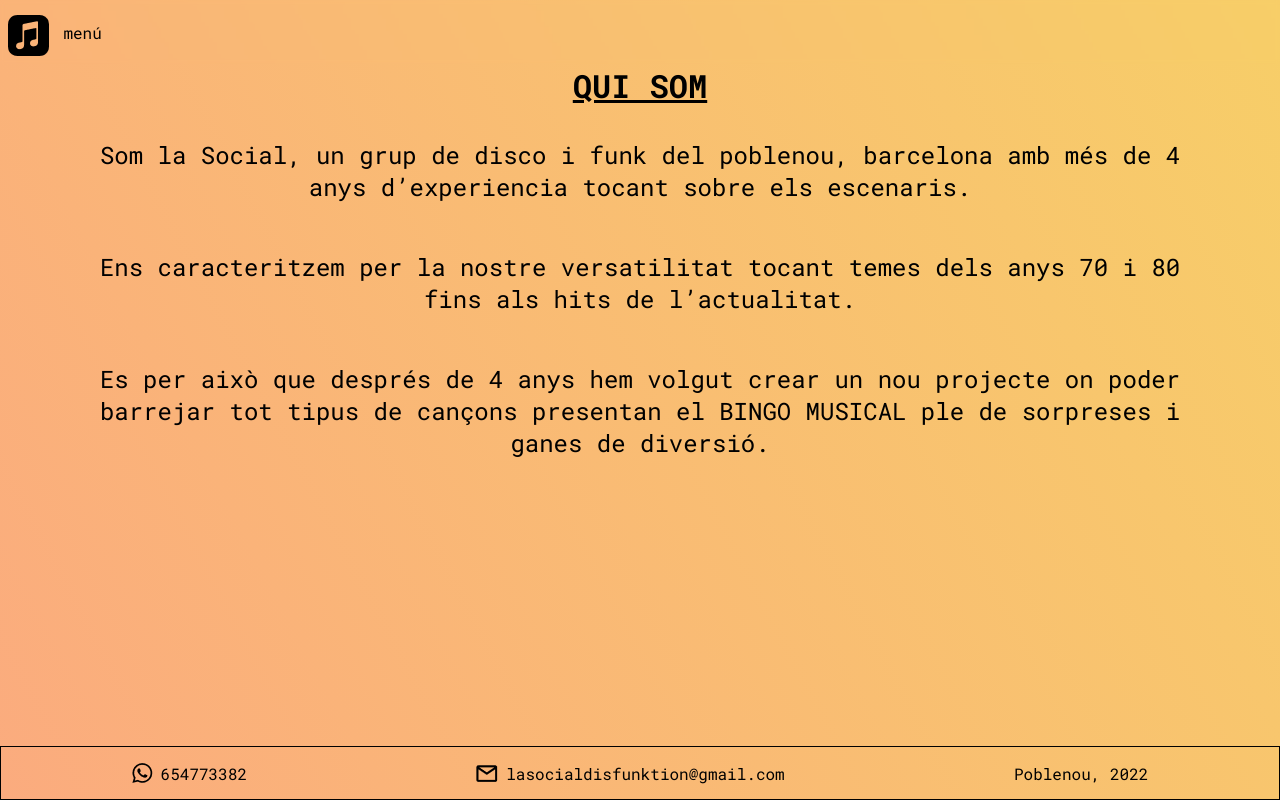
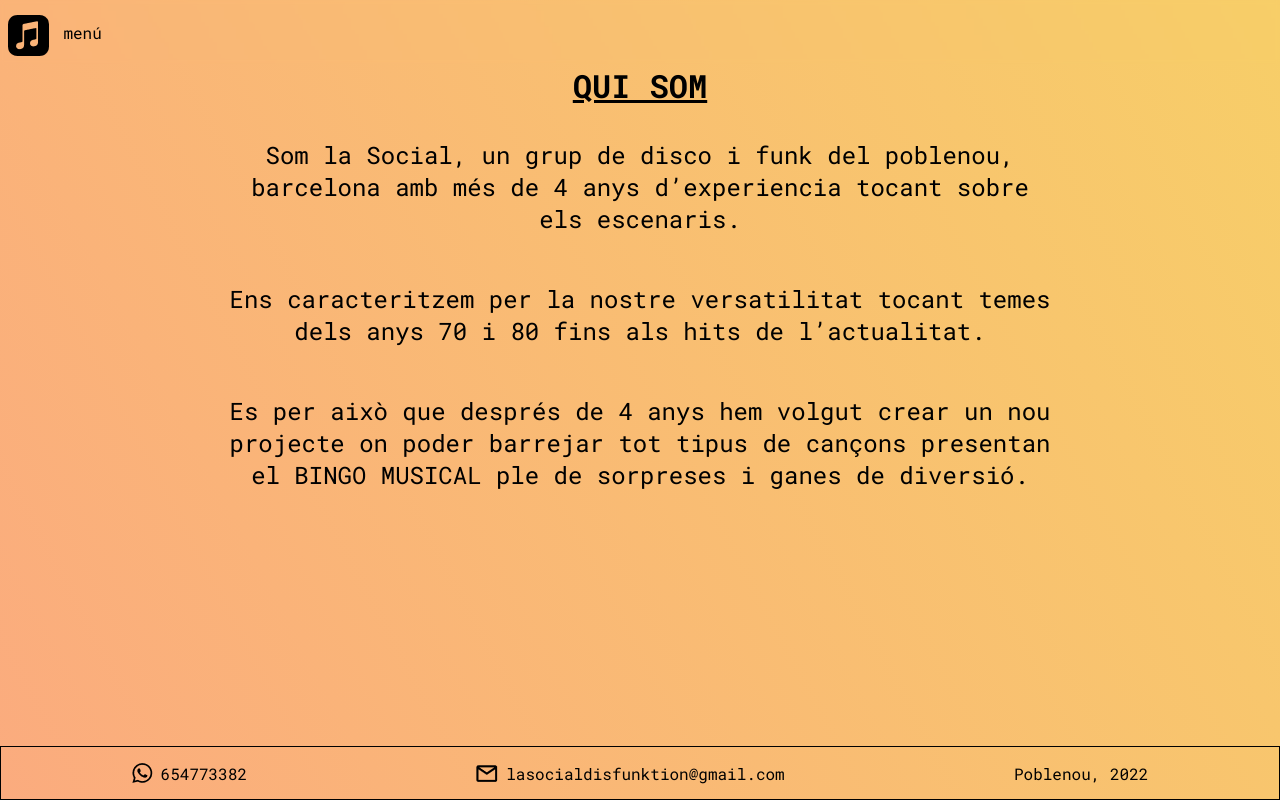
Before and after one commit to gteixi/social-bingo-webpage, a React (Create React App) app: page /about in a window 1280 px wide. Built offline with nearby package versions, Linux system fonts and the light colour scheme.

Commit message:
Add media query for desktop view in infoTemplate component

```diff
--- a/src/components/InfoTemplate/InfoTemplate.scss
+++ b/src/components/InfoTemplate/InfoTemplate.scss
@@ -19,5 +19,8 @@
     &__gap {
       gap: 1;
     }
+    @media (min-width: 960px) {
+      width: 65%;
+    }
   }
 }
--- a/src/components/SocialMedia/SocialMedia.tsx
+++ b/src/components/SocialMedia/SocialMedia.tsx
@@ -35,7 +35,7 @@ function SocialMedia({ size }: SocialMediaProps) {
   return (
     <>
       {logoRoute.map((logo) => (
-        <a href={`${logo.link}`}>
+        <a href={`${logo.link}`} key={logo.name}>
           <img
             className={size ? "socialMedia__logoMenu" : "socialMedia__logoPage"}
             src={`${logo.image}`}
--- a/src/pages/description/Description.scss
+++ b/src/pages/description/Description.scss
@@ -29,5 +29,8 @@
       text-align: end;
       align-self: flex-end;
     }
+    @media (min-width: 960px) {
+      width: 65%;
+    }
   }
 }
```
